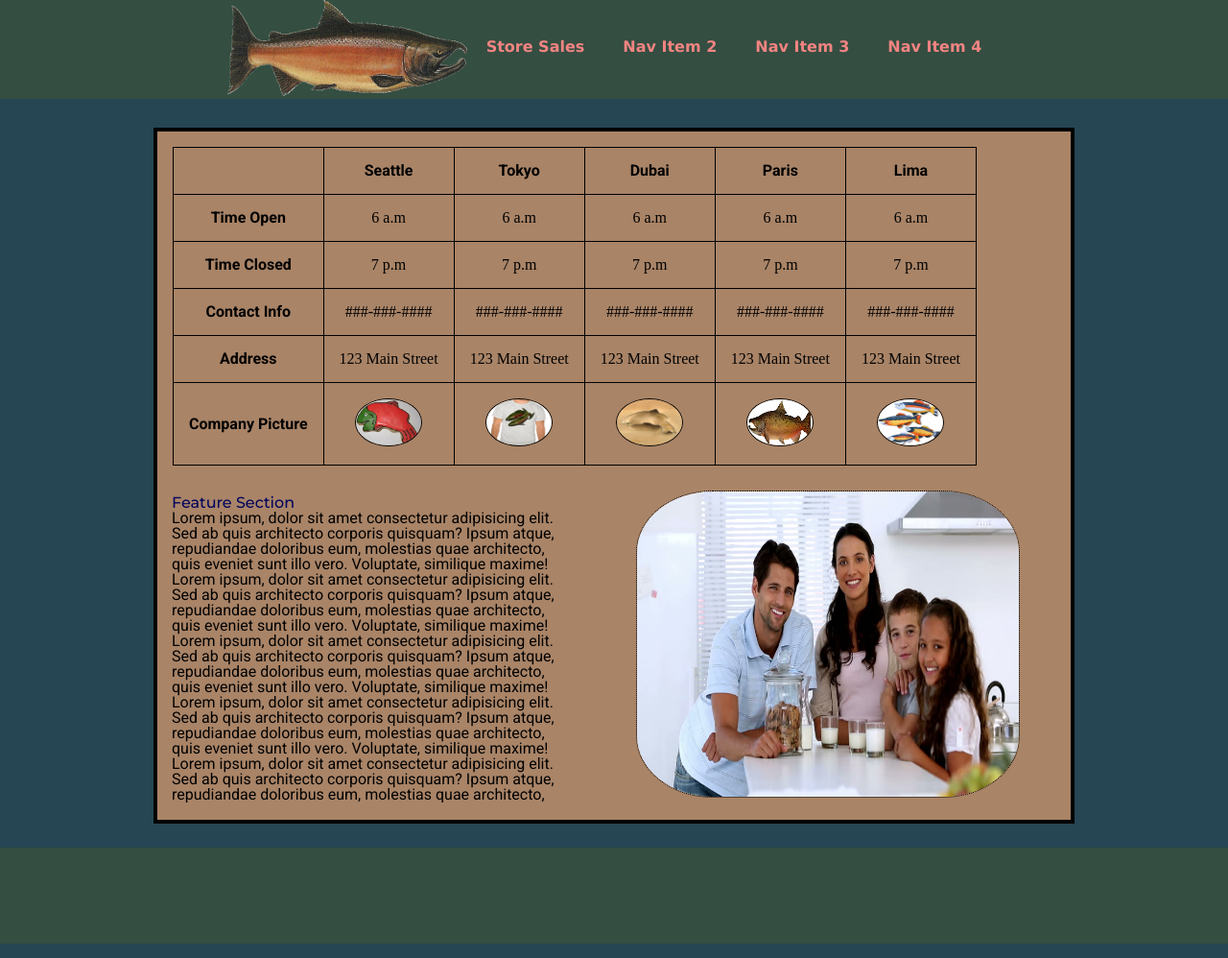
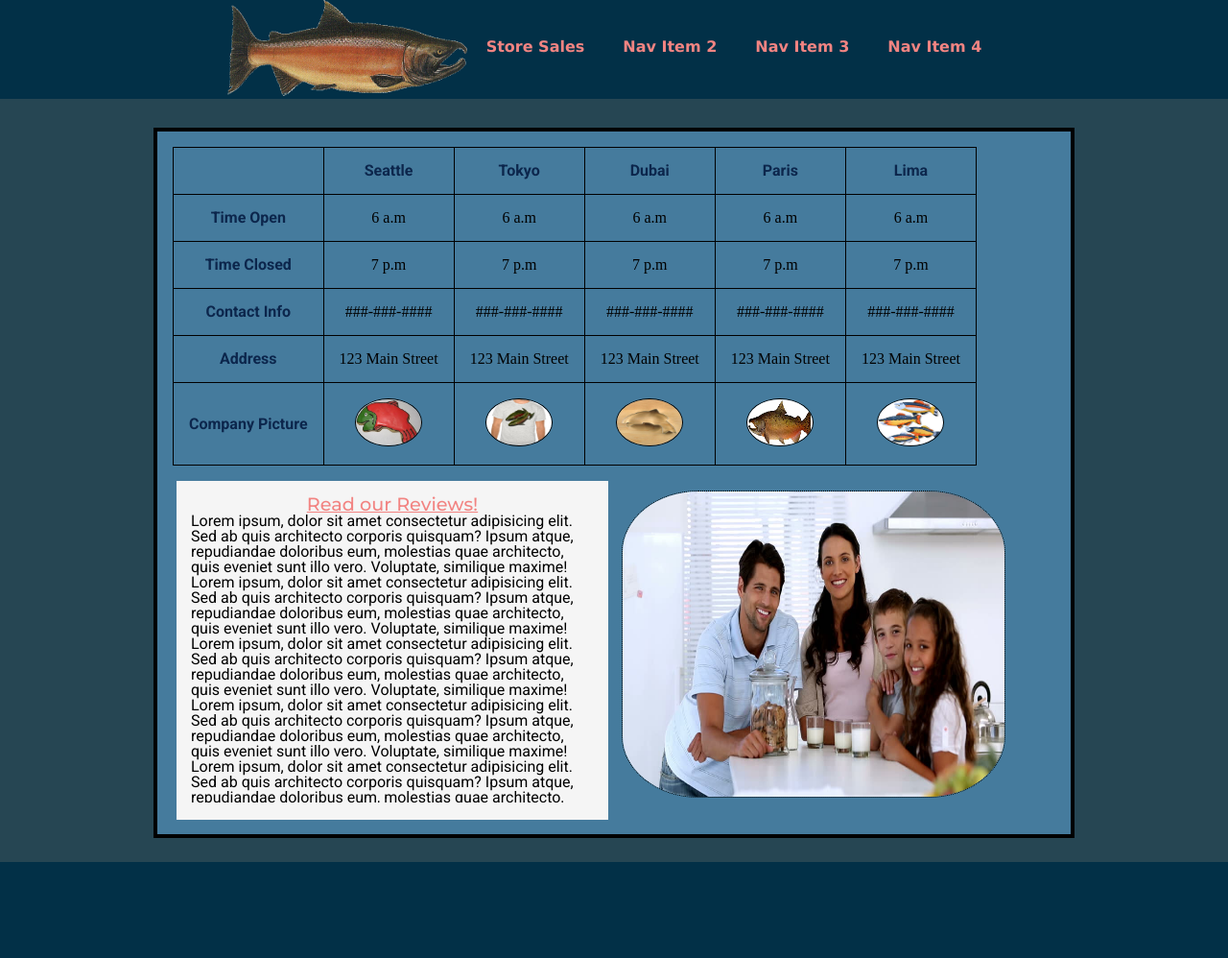
Before and after one commit to Tiffanirice23/cookie-stand, a plain HTML site: page index.html in a window 1280 px wide. Shown: the whole page at 96% size. Drawn offline with Linux system fonts and the light colour scheme.

Commit message:
Final Edits

```diff
--- a/css/style.css
+++ b/css/style.css
@@ -16,6 +16,7 @@ td, th {
 thead, th {
   font-weight: bold;
   border: 1px solid black;
+  color: #0c264c;
 }
 
 
@@ -39,7 +40,7 @@ td img {
   border: 1px solid black;
 }
 header {
-  background-color: #344e41;
+  background-color: #023047;
 }
 
 main {
@@ -61,15 +62,6 @@ nav {
   /* justify-content: space-between;  */
 }
 
-/* ul {
-    list-style-type: none;
-    margin: 0;
-    padding: 0;
-    overflow: hidden;
-  } */
-
-
-
 li a {
   display: block;
   /* text-align: center; */
@@ -90,7 +82,7 @@ li a:hover {
 }
 
 main > section {
-  background-color: #a98467;
+  background-color: #457b9d;
   width: 960px;
   display: flex;
   justify-content: space-between;
@@ -103,13 +95,16 @@ main > section {
 
 footer {
   height: 100px;
-  background-color: #344e41;
+  background-color: #023047;
   text-align: right;
   margin-top: 25px;
 }
 
 article {
   width: 450px;
+  margin-left: 20px;
+  margin-bottom: 15px;
+  background-color: whitesmoke;
 }
 
 article section {
@@ -132,20 +127,22 @@ span img {
   height: 320px;
   margin-top: 10px;
   border: 1px dotted black;
-  margin-right: 35px;
+  margin-right: 50px;
   border-radius: 20%;
 }
 
 h3 {
   font-family: 'Montserrat', sans-serif;
-  color: #03045e;
+  color: #f28482;
+  text-decoration: underline;
+  font-size: larger;
+  text-align: center;
 }
 
 section {
   margin: 15px;
   display: inline-block;
   justify-content: center;
-  /* border: 3px solid black; */
 }
 
 span {
--- a/index.html
+++ b/index.html
@@ -83,7 +83,7 @@
       </div>
       <article>
         <section>
-          <h3> Feature Section </h3>
+          <h3> Read our Reviews! </h3>
           <p> Lorem ipsum, dolor sit amet consectetur adipisicing elit. Sed ab quis architecto corporis quisquam? Ipsum
             atque, repudiandae doloribus eum, molestias quae architecto, quis eveniet sunt illo vero. Voluptate,
             similique maxime!</p>
```
